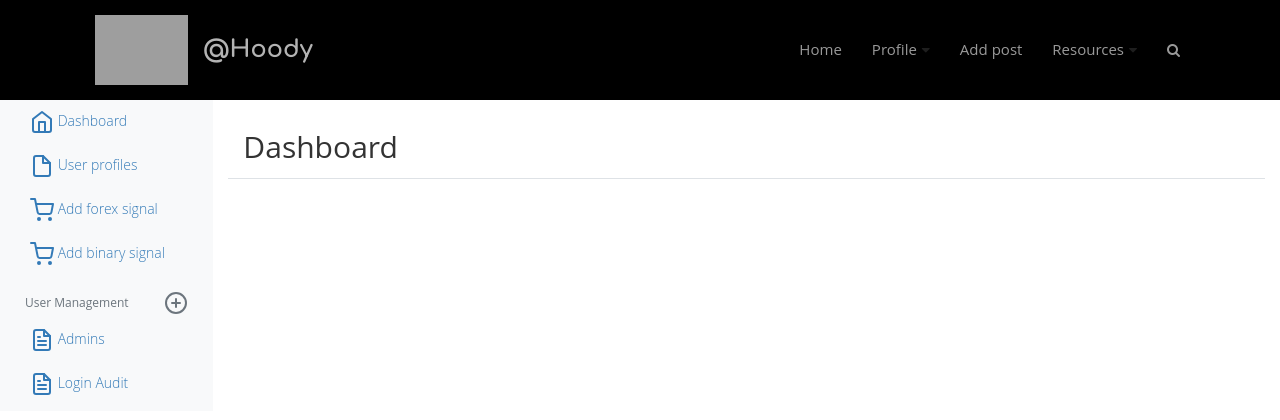
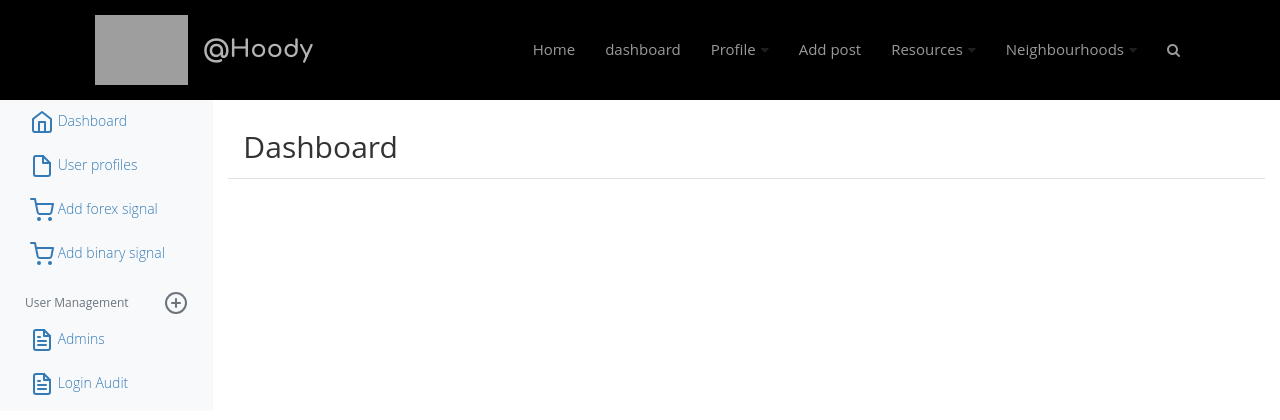
Before and after one commit to Nyagah-Tech/hoodapp, a Django app: page /dashboard/ in a window 1280 px wide. Shown: the top 420 px of the page. Run offline with Django 3.2, Linux system fonts and the light colour scheme; the visitor is signed in with stand-in values (Sample User, id 1); some libraries are stand-ins or nearby versions; grey boxes are pictures that could not be loaded.

Commit message:
include all businesses,police and hospitals to a single hood

```diff
--- a/hoodapp/templates/all/navbar.html
+++ b/hoodapp/templates/all/navbar.html
@@ -36,13 +36,14 @@
         <ul>
           <li class="home" style="font-weight: 505; font-size: 15px"><a href="/">{{current_user}}</a></li>
           <li class="home" style="font-weight: 505; font-size: 15px"><a href="/">Home</a></li>
+          <li class="home" style="font-weight: 505; font-size: 15px"><a href="{%url 'user_dashboard'%}">dashboard</a></li>
           <li class="blog  dropdown"><a style="font-weight: 505; font-size: 15px" href="#">Profile</a>
             <span class="selector"></span>
             <ul style="font-size: 15px">
               <li><a href="{% url 'profile'%}">My profile</a></li>
               <li><a href="/accounts/password/change">Change password</a></li>
               <li><a href="{%url 'update-profile'%}">Change Neighbourhood</a></li>
-              <li><a href="">Logout</a></li>
+              <li><a href="{%url 'logout'%}">Logout</a></li>
             </ul>
           </li>
           <li class="page" style="font-weight: 505; font-size: 15px"><a href="{%url 'new-post'%}">Add post</a></li>
@@ -52,25 +53,44 @@
               <li class="blog  dropdown"><a style="font-weight: 505; font-size: 15px" href="#">Bussiness</a>
                 <span class="selector"></span>
                 <ul style="font-size: 15px">
-                  <li><a href="">Add bussiness</a></li>
-                  <li><a href="">All bussiness</a></li>
+                  <li><a href="{%url 'add-bussiness'%}">New bussiness</a></li>
+                  {%for bs in business %}
+                  <li><a href="/business/{{bs.id}}">{{bs.name}}</a></li>
+                  {% empty%}
+                  <li><a href="">No bussiness is registered</a></li>
+                  {%endfor%}
 
                 </ul>
               </li>
               <li class="blog  dropdown"><a style="font-weight: 505; font-size: 15px" href="#">Police</a>
                 <span class="selector"></span>
                 <ul style="font-size: 15px">
-                  <li><a href="">All police</a></li>
+                  {% for pol in police %}
+                  <li><a href="/police/{{pol.id}}">{{pol.name}}</a></li>
+                  {% empty%}
+                  <p>pupu</p>
+                  {% endfor %}
 
                 </ul>
               </li>
               <li class="blog  dropdown"><a style="font-weight: 505; font-size: 15px" href="#">Health</a>
                 <span class="selector"></span>
                 <ul style="font-size: 15px">
-                  <li><a href="">All hospitals</a></li>
-
+                  {%for hosi in hospitals%}
+                  <li><a href="/hospital/{{hosi.id}}">{{hosi.name}} </a></li>
+                  {%endfor%}
                 </ul>
               </li>
+
+
+            </ul>
+          </li>
+          <li class="blog  dropdown"><a style="font-weight: 505; font-size: 15px" href="#">Neighbourhoods</a>
+            <span class="selector"></span>
+            <ul style="font-size: 15px">
+              {% for location in locations%}
+              <li><a href="/neighbourhood/{{location.id}}">{{location.name}} </a></li>
+              {% endfor%}
 
             </ul>
           </li>
```
